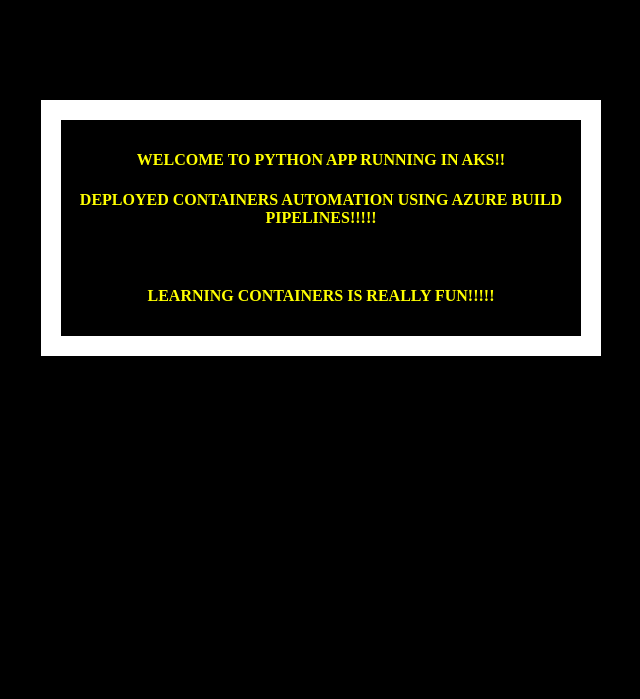
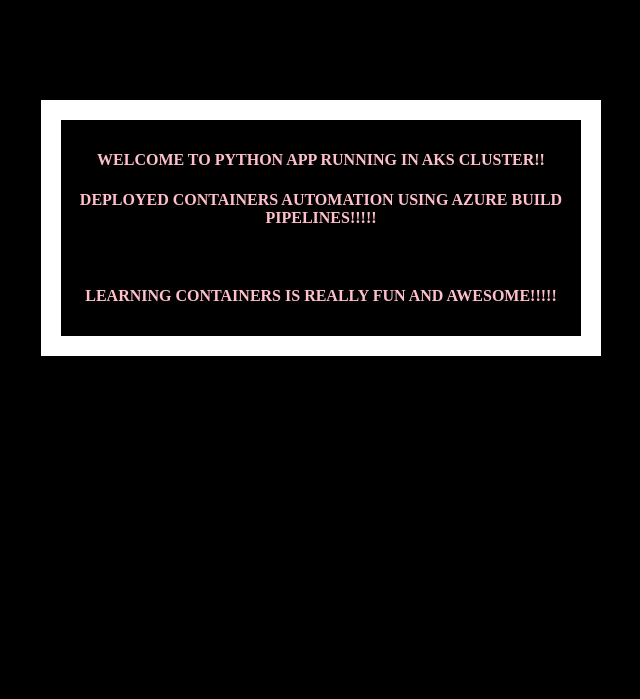
Before and after one commit to akannan1087/myPythonDockerRepo, a Flask app: page / in a window 1280 px wide. Shown: the top 699 px of the page, without its empty margins (319-959 px from the left). Run offline with Flask 2, Linux system fonts and the light colour scheme.

Commit message:
Update index.html

```diff
--- a/templates/index.html
+++ b/templates/index.html
@@ -3,7 +3,7 @@
     <style type="text/css">
       body {
         background: black;
-        color: yellow;
+        color: pink;
       }
       div.container {
         max-width: 500px;
@@ -19,10 +19,10 @@
   </head>
   <body>
     <div class="container">
-      <h4>Welcome to Python App running in AKS!!</h4>
+      <h4>Welcome to Python App running in AKS Cluster!!</h4>
       <h4>Deployed Containers Automation using Azure Build Pipelines!!!!!</h4>
       <br>
-       <h4>Learning containers is really fun!!!!!</h4>
+       <h4>Learning containers is really fun and awesome!!!!!</h4>
     </div>
   </body>
 </html>
```
